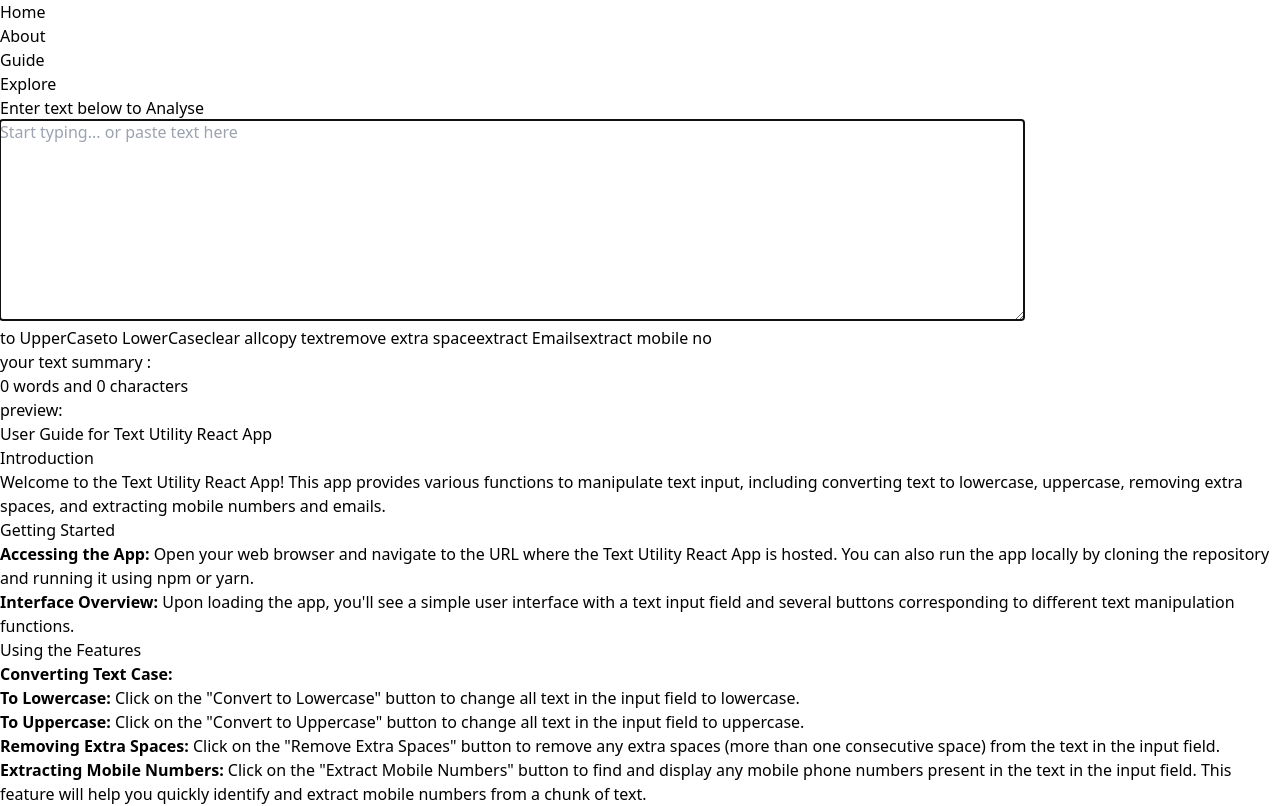
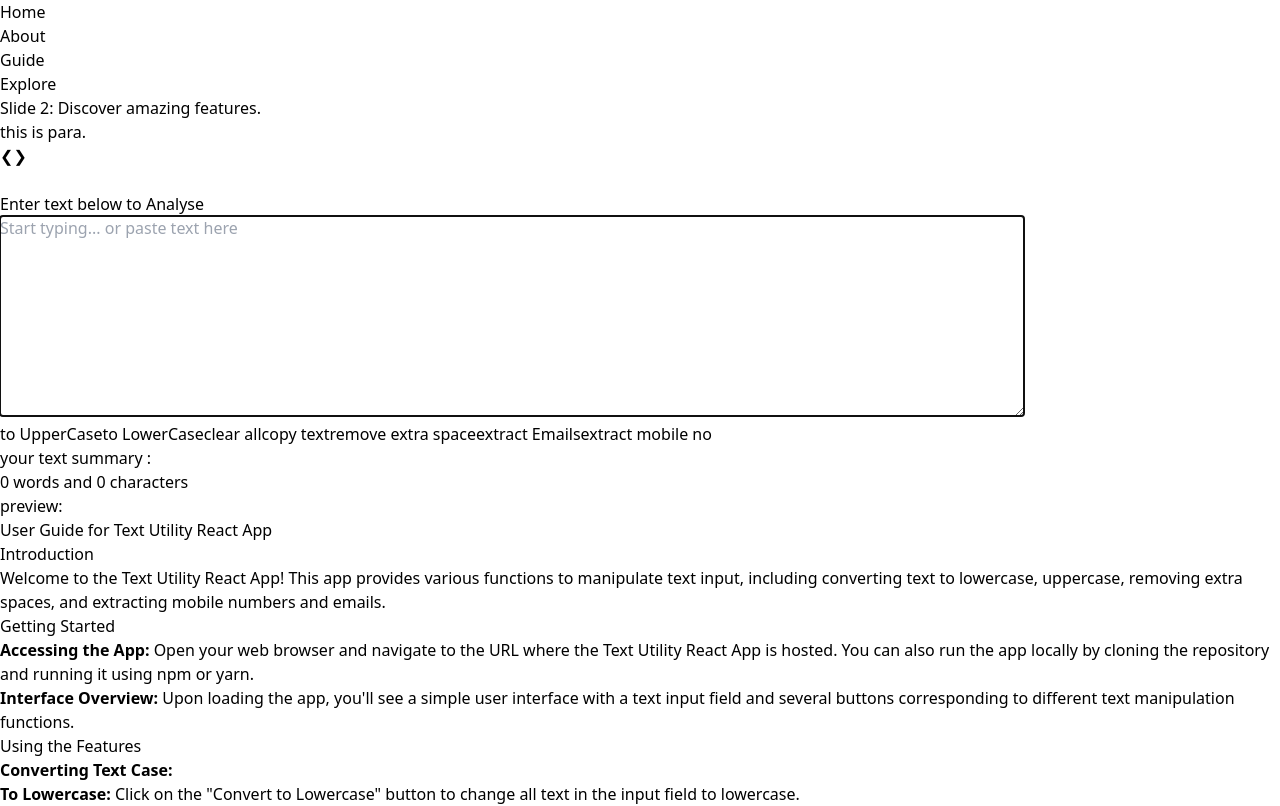
Before and after one commit to getNavneet/text-utils-react-me, a React (Vite) app: page / in a window 1280 px wide. Shown: the top 806 px of the page. Built offline with nearby package versions, Linux system fonts and the light colour scheme.

Commit message:
add crousel on hero

```diff
--- /dev/null
+++ b/src/components/hero/HeroCarousel.jsx
@@ -0,0 +1,106 @@
+import React, { useState, useEffect ,useRef } from 'react';
+
+const slides = [
+  { heading: "welcome to TextCraft:",
+    para:"The Ultimate Text Toolkit."
+   },
+  { heading: "Slide 2: Discover amazing features.",
+    para:"this is para."
+   },
+  { heading: "Slide 3: Join us and get started today.",
+    para:"this is para."
+   },
+  { heading: "Slide 4: Thank you for visiting!" ,
+    para:"this is para."
+  },
+];
+function Slideshow() {
+  const [currentSlide, setCurrentSlide] = useState(0);
+  const slideInterval = useRef(null);
+
+  // Function to start the slideshow interval
+  const startSlideInterval = () => {
+    slideInterval.current = setInterval(() => {
+      setCurrentSlide((prevSlide) =>
+        prevSlide === slides.length - 1 ? 0 : prevSlide + 1
+      );
+    }, 3000); // 3 seconds interval
+  };
+
+  // Function to clear the slideshow interval
+  const clearSlideInterval = () => {
+    if (slideInterval.current) {
+      clearInterval(slideInterval.current);
+    }
+  };
+
+ // Start the slideshow when the component mounts
+ useEffect(() => {
+  startSlideInterval();
+
+  // Clear the interval when the component unmounts
+  return () => clearSlideInterval();
+}, []);
+  const nextSlide = () => {
+    clearSlideInterval();
+    setCurrentSlide((currentSlide + 1) % slides.length);
+    startSlideInterval();
+
+  };
+
+  const prevSlide = () => {
+    clearSlideInterval();
+    setCurrentSlide((currentSlide - 1 + slides.length) % slides.length);
+    startSlideInterval();
+
+  };
+
+  return (
+    <div className="relative w-full h-64 flex items-center justify-center bg-gray-200 overflow-hidden">
+      {/* Slide Text */}
+      <div className="flex flex-col items-center justify-center transition-opacity duration-1000 ease-in-out">
+        <h2 className="text-2xl md:text-4xl font-bold text-center">
+          {slides[currentSlide].heading}
+        </h2>
+        <h2 className="text-xl md:text-3xl font-bold text-center">
+          {slides[currentSlide].para}
+        </h2>
+      </div>
+
+      {/* Previous Button */}
+      <button
+        className="absolute left-4 bg-blue-500 text-white p-2 rounded-full"
+        onClick={prevSlide}
+      >
+        &#10094;
+      </button>
+
+      {/* Next Button */}
+      <button
+        className="absolute right-4 bg-blue-500 text-white p-2 rounded-full"
+        onClick={nextSlide}
+      >
+        &#10095;
+      </button>
+
+      {/* Slide Indicators dots */}
+      <div className="absolute bottom-4 flex justify-center space-x-2">
+        {slides.map((_, index) => (
+          <button
+            key={index}
+            onClick={() => {
+              clearSlideInterval(); // Reset the interval
+              setCurrentSlide(index); // Go to the clicked slide
+              startSlideInterval(); // Restart the interval
+            }}
+            className={`w-3 h-3 mx-1 rounded-full ${
+              currentSlide === index ? "bg-blue-500" : "bg-gray-300"
+            }`}
+          />
+        ))}
+      </div>
+    </div>
+  );
+}
+
+export default Slideshow;
--- a/src/components/home/Home.jsx
+++ b/src/components/home/Home.jsx
@@ -3,6 +3,8 @@ import { useLocation } from 'react-router-dom';
 import React from "react";
 // import Button from "../../../Button";
 import Button from "../../Button";
+// import HeroSection from "../hero/Hero";
+import Slideshow from "../hero/HeroCarousel";
 function Home() {
   const textRef = useRef(null);
 const guideRef = useRef(null)
@@ -70,6 +72,8 @@ useEffect(() => {
   }
   return (
     <>
+    {/* <HeroSection/> */}
+    <Slideshow></Slideshow>
       <div className="text-yellow-900 text-center text-3xl pt-7 pb-7 bg-slate-100">
 
       </div>
```
